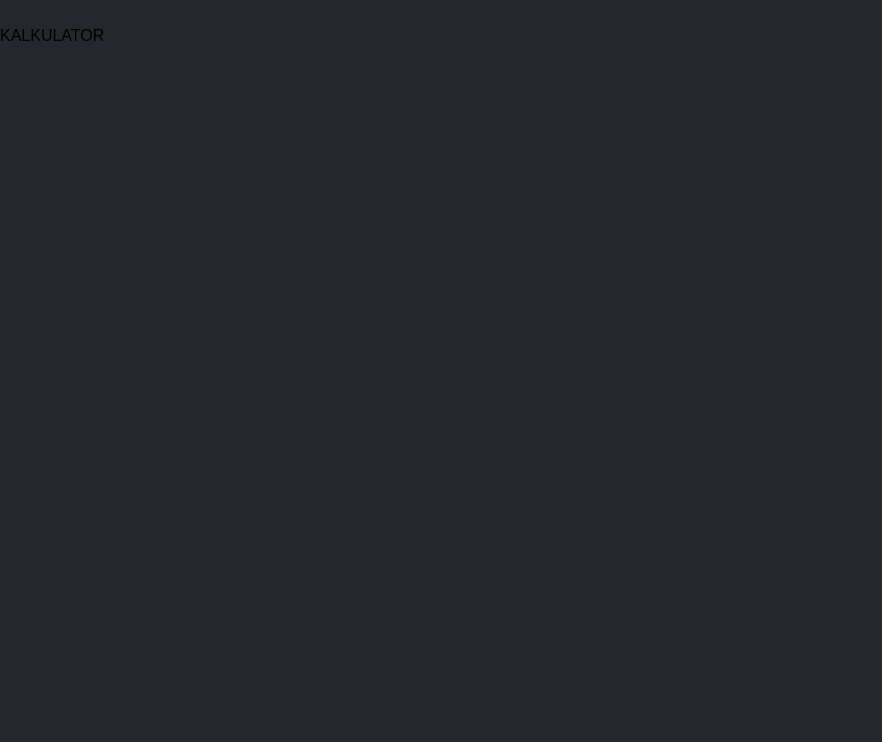
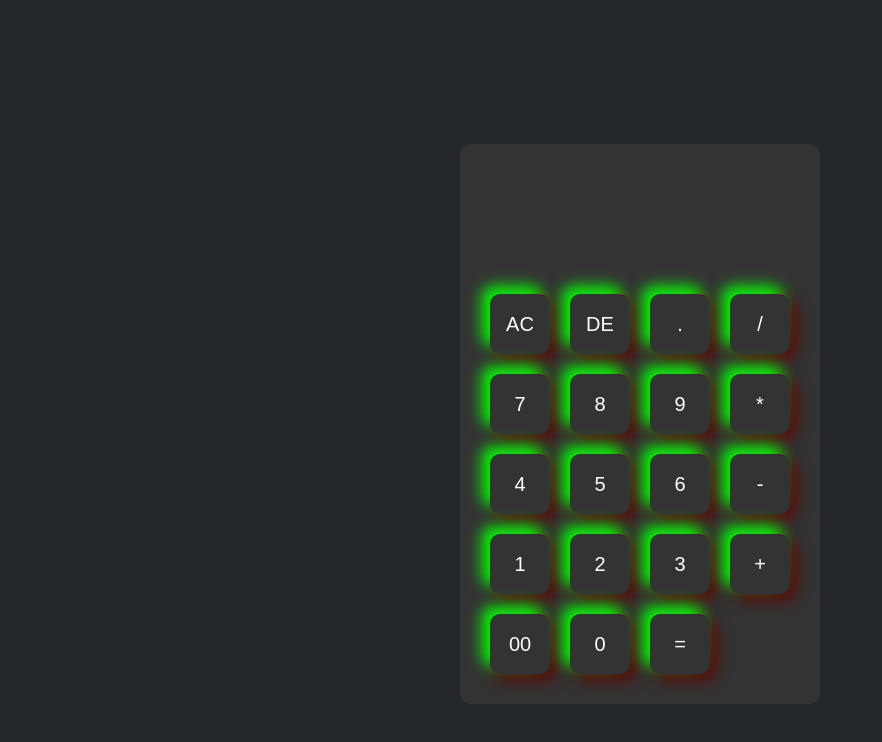
Before and after one commit to ShadowAlwer/Angular_Sandbox, an Angular app: page /kalkulator in a window 1280 px wide. Shown: the top 742 px of the page, without its empty margins (0-882 px from the left). Built offline with nearby package versions, Linux system fonts and the light colour scheme.

Commit message:
KALKULATOR - DONE

```diff
--- a/src/app/kalkulator/kalkulator.component.html
+++ b/src/app/kalkulator/kalkulator.component.html
@@ -6,6 +6,46 @@
     <title>KALKULATOR</title>
 </head>
 <body>
-    <p>KALKULATOR</p>
+
+<div class="container">
+    <div class="kalkulator">
+        <form>
+            <div class="display">
+                <input type="text" name="display">
+            </div>
+            <div class="operator">
+                <input type="button" value="AC" onclick="display.value = '' ">
+                <input type="button" value="DE" onclick="display.value = display.value.toString().slice
+                (0,-1)">
+                <input type="button" value="." onclick="display.value += '.' ">
+                <input type="button" value="/" onclick="display.value += '/' ">
+            </div>
+            <div>
+                <input type="button" value="7" onclick="display.value += '7' ">
+                <input type="button" value="8" onclick="display.value += '8' ">
+                <input type="button" value="9" onclick="display.value += '9' ">
+                <input type="button" value="*" onclick="display.value += '*' ">
+            </div>
+            <div>
+                <input type="button" value="4" onclick="display.value += '4' ">
+                <input type="button" value="5" onclick="display.value += '5' ">
+                <input type="button" value="6" onclick="display.value += '6' ">
+                <input type="button" value="-" onclick="display.value += '-' ">
+            </div>
+            <div>
+                <input type="button" value="1" onclick="display.value += '1' ">
+                <input type="button" value="2" onclick="display.value += '2' ">
+                <input type="button" value="3" onclick="display.value += '3' ">
+                <input type="button" value="+" onclick="display.value += '+' ">
+            </div>
+            <div>
+                <input type="button" value="00" onclick="display.value += '00' ">
+                <input type="button" value="0" onclick="display.value += '0' ">
+                <input type="button" value="=" onclick="display.value = eval(display.value)" class="equal">
+            </div>
+        </form>
+    </div>
+</div>
+
 </body>
 </html>
--- a/src/app/kalkulator/kalkulator.component.scss
+++ b/src/app/kalkulator/kalkulator.component.scss
@@ -1,17 +1,50 @@
-.button{
-    background-color: #333333;
-    border-radius: 5px;
-    color: #00FF00;
-    padding: 16px;
-    text-align: center;
-    font-size: 32px;
-    margin-left: 50px;
-    margin-top: 50px;
+.container{
+    width: 100%;
+    height: 100vh;
+    display: flex;
+    align-items: center;
+    justify-content: center;
 }
 
-.p{
-    color: #00FF00;
-    font-size: 32px;
-    margin-left: 250px;
-    margin-top: -65px;
+.kalkulator{
+    background: #333333;
+    padding: 20px;
+    border-radius: 10px;
 }
+.kalkulator form input{
+    border: 0;
+    outline: 0;
+    width: 60px;
+    height: 60px;
+    border-radius: 10px;
+    box-shadow: -8px -8px 15px #00FF00, 5px 5px 15px #650000;
+    background: transparent;
+    font-size: 20px;
+    color: white;
+    cursor: pointer;
+    margin: 10px;
+}
+.kalkulator form input:hover{
+    background-color: #ff7f00;
+}
+
+form .display{
+    display: flex;
+    justify-content: flex-end;
+    margin: 20px 0;
+}
+form .display input{
+    text-align: right;
+    flex: 1;
+    font-size: 45px;
+    color: white;
+    box-shadow: none;
+}
+
+form input.equal{
+    width: 145px;
+}
+
+form input.operator{
+    color: #fcc200;
+}
```
